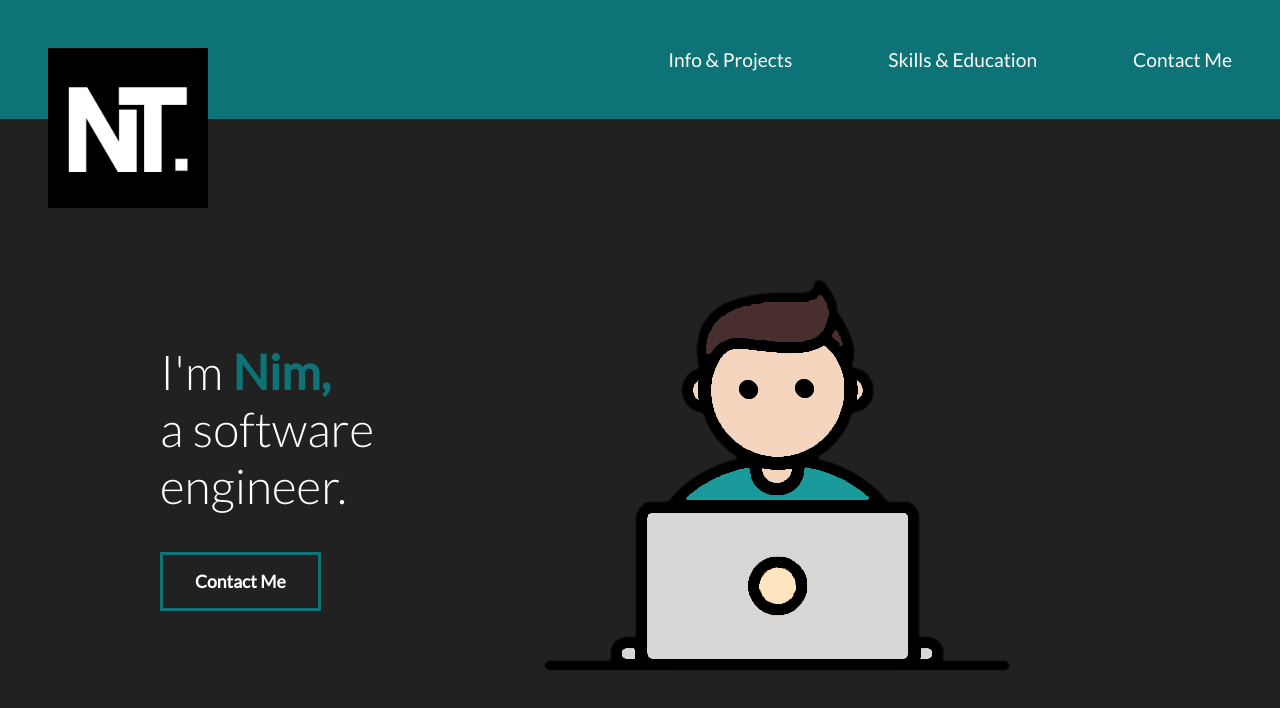
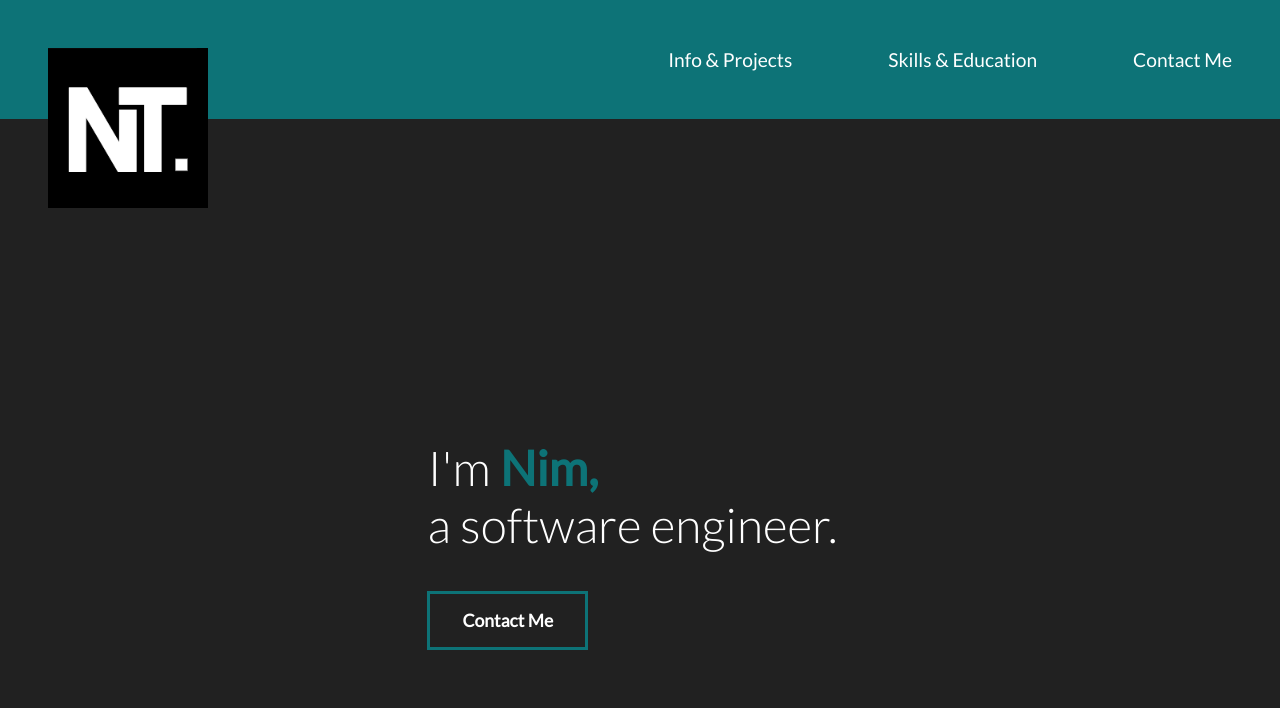
Before and after one commit to nimaester/psite, a React (Create React App) app: page / in a window 1280 px wide. Shown: the top 708 px of the page. Built offline with nearby package versions, Linux system fonts and the light colour scheme.

Commit message:
updated about page styles

```diff
--- a/src/about/About.js
+++ b/src/about/About.js
@@ -6,6 +6,7 @@
 
 const About = () => {
   const home1 = "https://ntgnrlbkt.s3-us-west-1.amazonaws.com/nim-crop.jpg";
+  const background = "https://www.wallpapertip.com/wmimgs/237-2372006_cybersecurity-wallpaper.jpg"
 
   const history = useHistory();
 
@@ -31,9 +32,7 @@
           <motion.button variants={fadeAnimation} onClick={redirect}>Contact Me</motion.button>
         </motion.div>
       </div>
-      <div className='image'>
-        <img src={csguy} alt='' />
-      </div>
+
     </div>
   );
 };
--- a/src/styles/_about.scss
+++ b/src/styles/_about.scss
@@ -2,7 +2,7 @@
 .about {
   display: flex;
   align-items: center;
-  padding: 10rem 10rem;
+  padding: 10rem 6rem 10rem 6rem;
   color: white;
   justify-content: center;
   h2 {
@@ -14,18 +14,17 @@
     font-weight: bold;
   }
   .image {
-    flex: 1.5;
+    flex: 1;
     img {
       max-width: 100%;
-      max-height: 90vh;
-      min-height: 40vh;
-      object-fit: cover;
+      max-height: 70vh;
+      min-height: 50vh;
+      object-fit: contain;
     }
   }
-}
-
-.description {
-  flex: 1;
+  .description {
+    padding-top: 10rem;
+  }
 }
 
 .hide {
@@ -47,6 +46,7 @@
   }
 }
 
+
 @media screen and (max-width: 860px) {
   .about {
     flex-direction: column;
--- a/src/styles/_contact.scss
+++ b/src/styles/_contact.scss
@@ -1,5 +1,5 @@
 .contact{
-  padding: 6rem 5rem 6rem 5rem;
+  padding: 6rem;
   .contact-form {
     display: flex;
     flex-direction: column;
--- a/src/styles/app.scss
+++ b/src/styles/app.scss
@@ -31,6 +31,17 @@
 
 }
 
+.wave1 {
+  position: absolute;
+  top: 15%;
+  left: 0;
+  z-index: -10;
+  width: 100%;
+  height: 100%;
+}
+
+
+
 @media screen and (max-width: 865px) {
 
 }
```
Also changed, not shown: src/animations/wave.js (added, +20 -0 lines).
